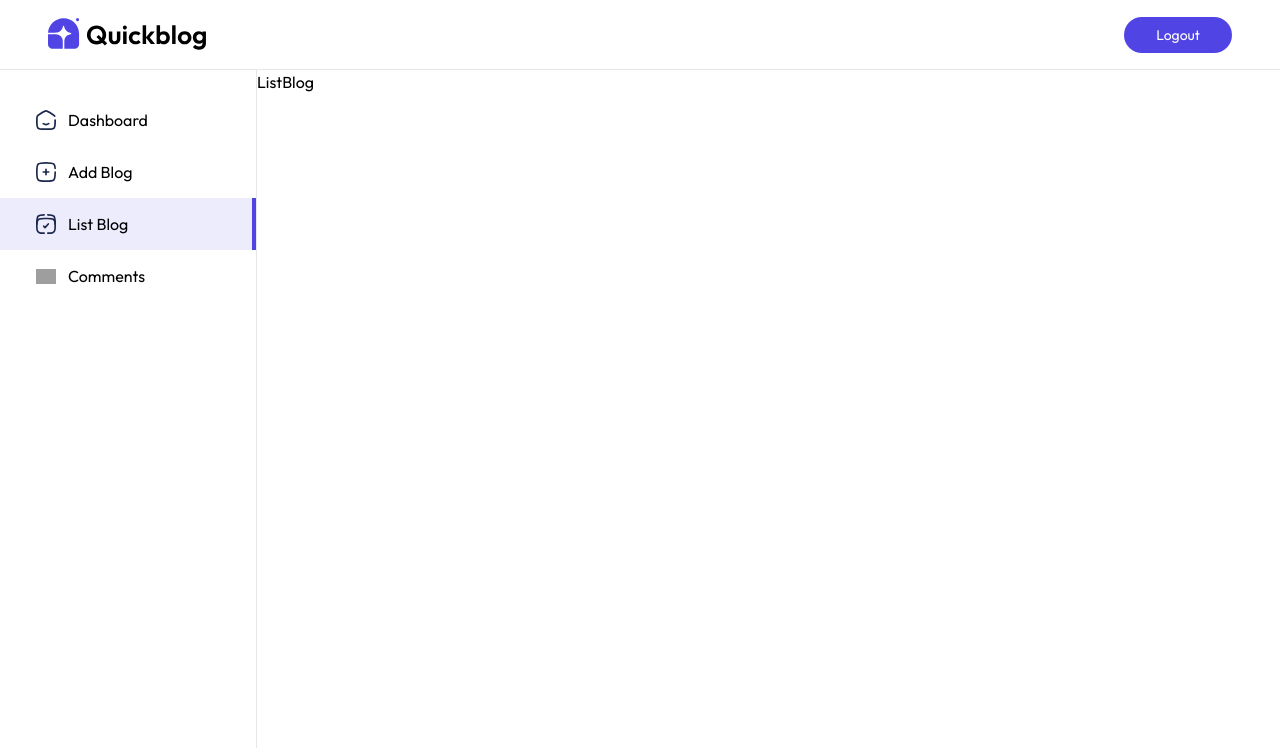
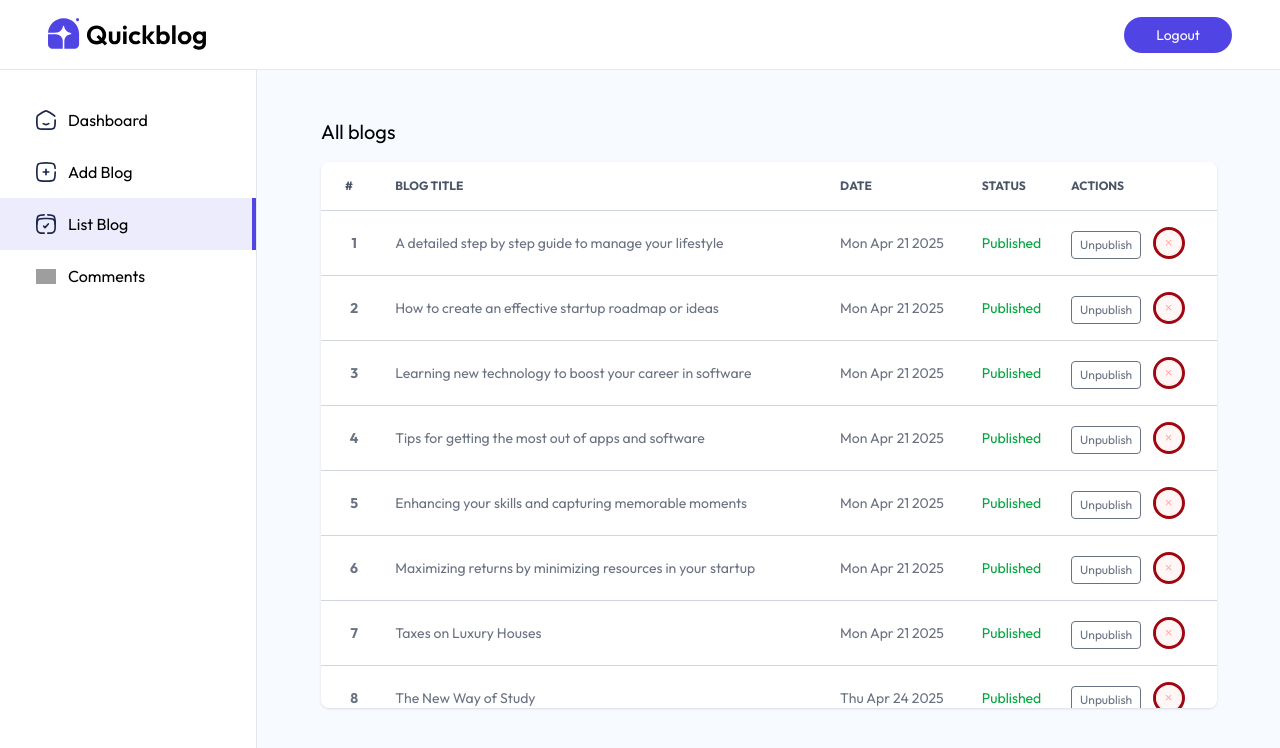
Before and after one commit to pramodsinzh/Blogify, a React (Vite) app in the folder frontend/: page /admin/listBlog in a window 1280 px wide. Shown: the top 748 px of the page. Built offline with nearby package versions, Linux system fonts and the light colour scheme; grey boxes are pictures that could not be loaded.

Commit message:
Blog List Design

```diff
--- a/frontend/src/components/admin/BlogTableItem.jsx
+++ b/frontend/src/components/admin/BlogTableItem.jsx
@@ -16,7 +16,7 @@
         </td>
         <td className='px-2 py-4 flex text-xs gap-3'>
             <button className='border px-2 py-0.5 mt-1 rounded cursor-pointer'>{blog.isPublished ? "Unpublish" : "Publish"}</button>
-            <img src={assets.cross_icon} className='w-8 hover:scale-110 transition-all cursor-pointer' alt="" />
+            <img src={assets.cross_icon} className='w-8 hover:scale-110 transition-all cursor-pointer border-3 rounded-full border-red-800' alt="" />
         </td>
     </tr>
   )
--- a/frontend/src/pages/admin/ListBlog.jsx
+++ b/frontend/src/pages/admin/ListBlog.jsx
@@ -1,8 +1,39 @@
-import React from 'react'
+import React, { useEffect, useState } from 'react'
+import { blog_data } from '../../assets/assets';
+import BlogTableItem from '../../components/admin/BlogTableItem';
 
 const ListBlog = () => {
+  const [blogs, setBlogs] = useState([]);
+
+  const fetchBlogs = async ( ) => {
+    setBlogs(blog_data)
+  }
+  useEffect(()=>{
+    fetchBlogs()
+  },[])
+
   return (
-    <div>ListBlog</div>
+    <div className='flex-1 px-5 pt-5 sm:pt-12 sm:pl-16 bg-blue-50/50'>
+      <h1 className='text-xl'>All blogs</h1>
+       <div className="relative h-4/5 mt-4 max-w-4xl overflow-x-auto shadow rounded-lg scrollbar-hide bg-white">
+          <table className="w-full text-sm text-gray-500">
+            <thead className='text-xs text-gray-600 text-left uppercase'>
+              <tr>
+                <th scope='col' className='px-2 py-4 xl:px-6'>#</th>
+                <th scope='col' className='px-2 py-4'>Blog Title</th>
+                <th scope='col' className='px-2 py-4 max-sm:hidden'>Date</th>
+                <th scope='col' className='px-2 py-4 max-sm:hidden'>Status</th>
+                <th scope='col' className='px-2 py-4'>Actions</th>
+              </tr>
+            </thead>
+            <tbody>
+              {blogs.map((blog, index)=>{
+                return <BlogTableItem key={blog._id} blog={blog} fetchBlogs={fetchBlogs} index={index + 1}/>
+              })}
+            </tbody>
+          </table>
+        </div>
+    </div>
   )
 }
 
```
